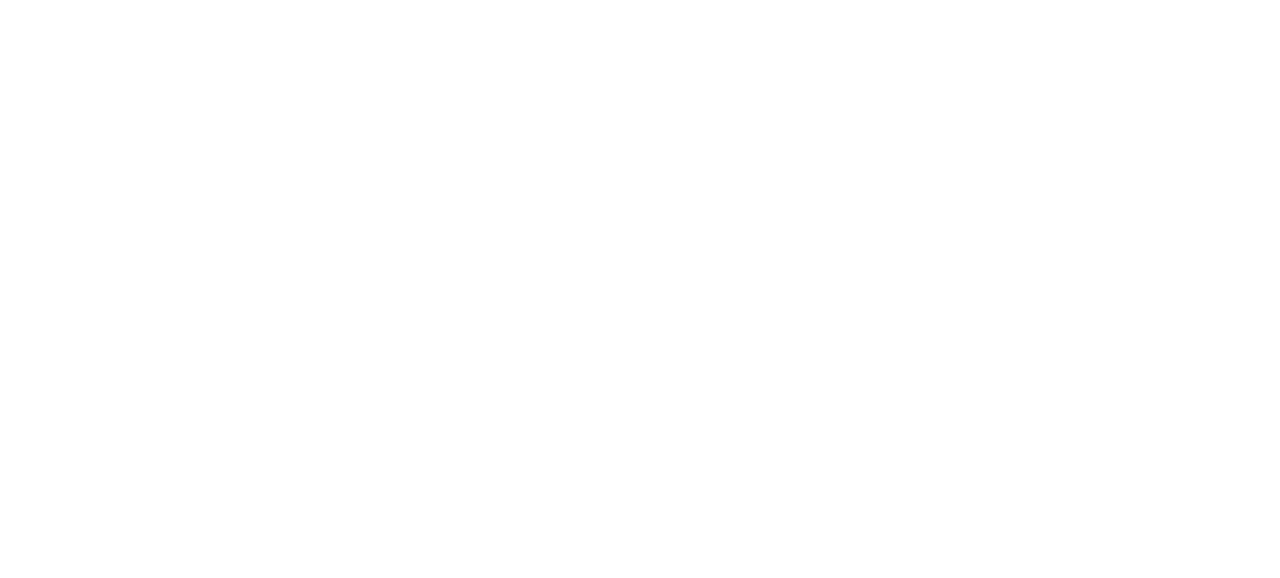
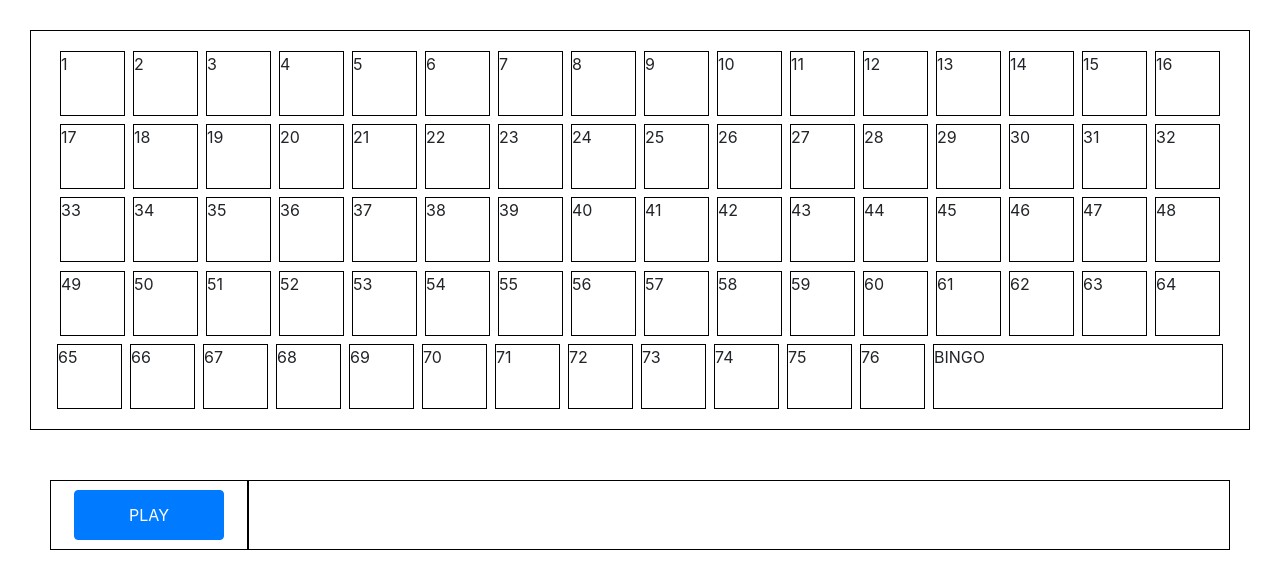
Before and after one commit to azizmatyakubov/Strive-Homework-M1D9, a plain HTML site: page index.html in a window 1280 px wide. Drawn offline with nearby package versions, Linux system fonts and the light colour scheme.

Commit message:
make structure

```diff
--- a/index.html
+++ b/index.html
@@ -4,9 +4,24 @@
     <meta http-equiv="X-UA-Compatible" content="IE=edge">
     <meta name="viewport" content="width=device-width, initial-scale=1.0">
     <title>Document</title>
+    <link rel="stylesheet" href="https://stackpath.bootstrapcdn.com/bootstrap/4.3.1/css/bootstrap.min.css" integrity="sha384-ggOyR0iXCbMQv3Xipma34MD+dH/1fQ784/j6cY/iJTQUOhcWr7x9JvoRxT2MZw1T" crossorigin="anonymous">
     <link rel="stylesheet" href="style.css">
+
 </head>
 <body>
+    <div class="wrapper">
+        <div id="container">
+
+        </div>
+    </div>
+    <div class="footer">
+        <div class="button">
+            <button class="btn btn-primary">PLAY</button>
+        </div>
+        <div class="randomNumbers">
+
+        </div>
+    </div>
 
 
     <script src="script.js"></script>
--- a/script.js
+++ b/script.js
@@ -0,0 +1,20 @@
+window.onload = () => {
+    displayNumbers()
+}
+
+const displayNumbers = () => {
+
+    let container = document.getElementById('container')
+
+    for(let i=1; i<=76; i++) {
+        let numberNode = document.createElement('div')
+        numberNode.classList.add('number')
+        numberNode.innerText = i
+        container.appendChild(numberNode)
+    }
+
+    let lastDiv = document.createElement('div')
+    lastDiv.classList.add('lastDiv')
+    lastDiv.innerText = 'BINGO'
+    container.appendChild(lastDiv)
+}
--- a/style.css
+++ b/style.css
@@ -0,0 +1,57 @@
+* {
+    margin: 0;
+    padding: 0;
+}
+
+
+#container {
+    display: flex;
+    justify-content: center;
+    flex-wrap: wrap;
+    border: 1px solid black;
+    height: 400px;
+    flex: 1;
+    margin: 30px;
+    padding: 16px;
+}
+
+.number {
+    border: 1px solid black;
+    width: 65px;
+    height: 65px;
+    margin: 4px;
+}
+
+.lastDiv {
+    border: 1px solid black;
+    height: 65px;
+    width: 290px;
+    margin: 4px;
+}
+
+.footer {
+    display: flex;
+    margin: 50px;
+
+}
+
+.button {
+    display: flex;
+    align-items: center;
+    justify-content: center;
+    flex: 0.2;
+    height: 70px;
+    border: 1px solid black;
+}
+
+button {
+    width: 150px;
+    height: 50px;
+}
+
+
+.randomNumbers {
+    flex: 1;
+    height: 70px;
+    border: 1px solid black;
+}
```
